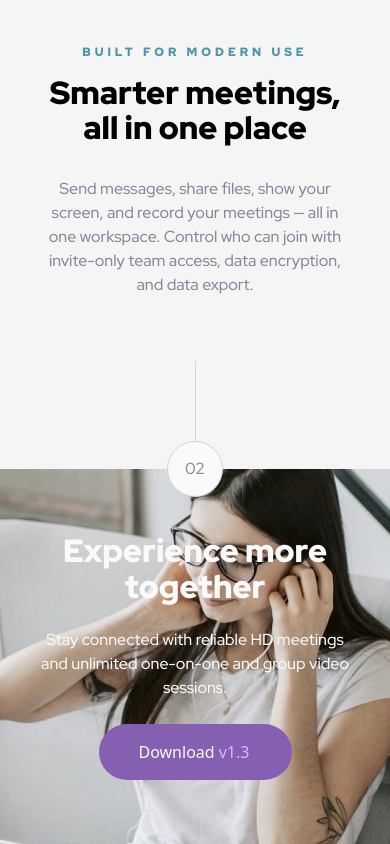
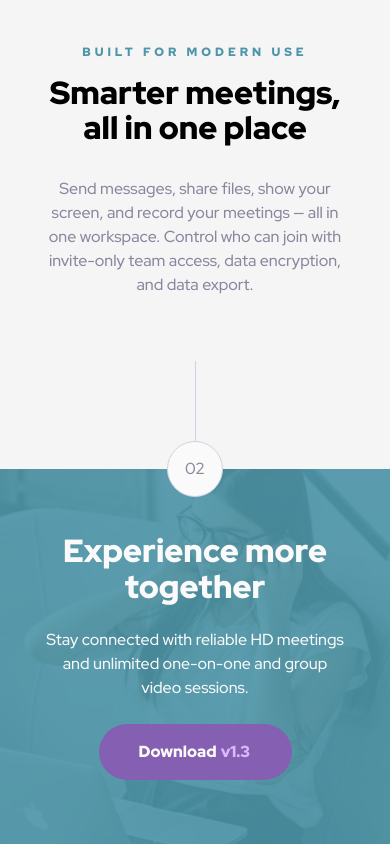
Before and after one commit to DmytroKarpenko88/meet-landing-page, a website: page index.html in a window 390 px wide. Shown: the part 1302-2146 px from the top of the page. Drawn offline with Linux system fonts and the light colour scheme; files whose address does not match are found by name.

Commit message:
update mobile layout

```diff
--- a/index.html
+++ b/index.html
@@ -113,32 +113,32 @@
       </section>
     </main>
 
+    <div class="flex flex-col items-center px-400 -mb-[28px]">
+      <div class="h-1000 w-[1px] bg-slate-300"></div>
+      <div
+        class="text-preset-6 text-slate-600 w-700 h-700 rounded-full border border-slate-300 flex items-center justify-center bg-white z-10"
+      >
+        02
+      </div>
+    </div>
     <footer
-      class="relative bg-[url(/assets/mobile/image-footer.jpg)] bg-cover bg-position-[center_top_108px] bg-no-repeat"
+      class="relative bg-[url(/assets/tablet/image-footer.jpg)] xl:bg-[url(/assets/desctop/image-footer.jpg)] bg-cover bg-position-[center_top] bg-no-repeat"
     >
-      <!-- <div
-        class="bg-cyan-600 bg-[url(/assets/mobile/image-footer.jpg)] bg-cover bg-top w-full h-[200px]"
-      ></div> -->
-      <div class="max-w-[375px] px-400 mx-auto flex flex-col gap-9">
-        <div class="flex flex-col items-center px-400">
-          <div class="h-1000 w-[1px] bg-slate-300"></div>
-          <div
-            class="text-preset-6 text-slate-600 w-700 h-700 rounded-full border border-slate-300 flex items-center justify-center bg-white"
-          >
-            02
-          </div>
-        </div>
-
-        <div class="text-center text-white pb-800">
+      <div class="bg-cyan-600 w-full h-full absolute opacity-90"></div>
+      <div
+        class="relative max-w-[375px] px-400 py-800 mx-auto flex flex-col gap-9 z-10"
+      >
+        <div class="text-center text-white">
           <h2 class="text-preset-2_1">Experience more together</h2>
           <p class="my-300 text-preset-6">
             Stay connected with reliable HD meetings and unlimited one-on-one
-            and group video sessions.
+            and group <br />video sessions.
           </p>
           <button
-            class="px-500 py-200 bg-purple-600 hover:bg-[#b18bdd] cursor-pointer rounded-[29px] w-[193px] h-[56px] flex gap-50 mx-auto"
+            class="text-preset-5 px-500 py-200 bg-purple-600 hover:bg-[#b18bdd] cursor-pointer rounded-[29px] w-[193px] h-[56px] flex gap-50 mx-auto"
           >
-            <span>Download </span><span class="text-purple-300">v1.3</span>
+            <span class="">Download </span
+            ><span class="text-purple-300">v1.3</span>
           </button>
         </div>
       </div>
```
Also changed, not shown: dist/output.css.
